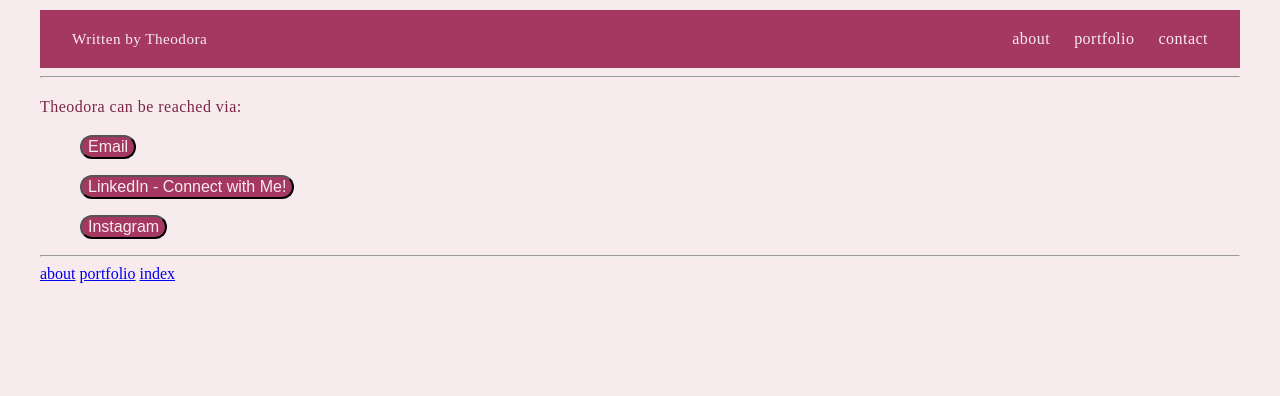
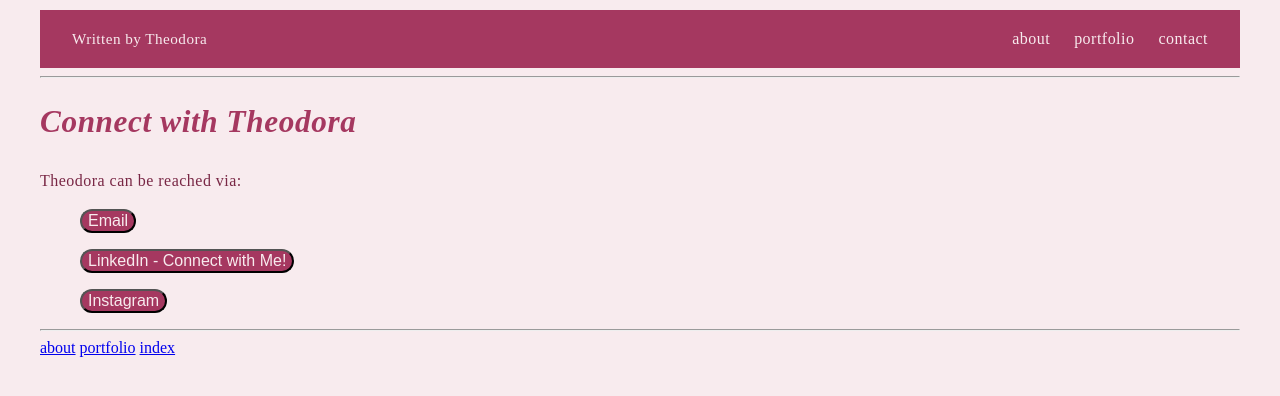
Before and after one commit to Theodoraboat/web-design-portfolio, a plain HTML site: page contact.html in a window 1280 px wide. Drawn offline with Linux system fonts and the light colour scheme.

Commit message:
Update contact.html

```diff
--- a/contact.html
+++ b/contact.html
@@ -17,6 +17,7 @@
 </nav>
 <hr>
 <main>
+<h1>Connect with Theodora</h1>
 <p>Theodora can be reached via:
 <ul><a href="mailto:duclariondiversity.unify@gmail.com">
 <button>Email</button>
```
